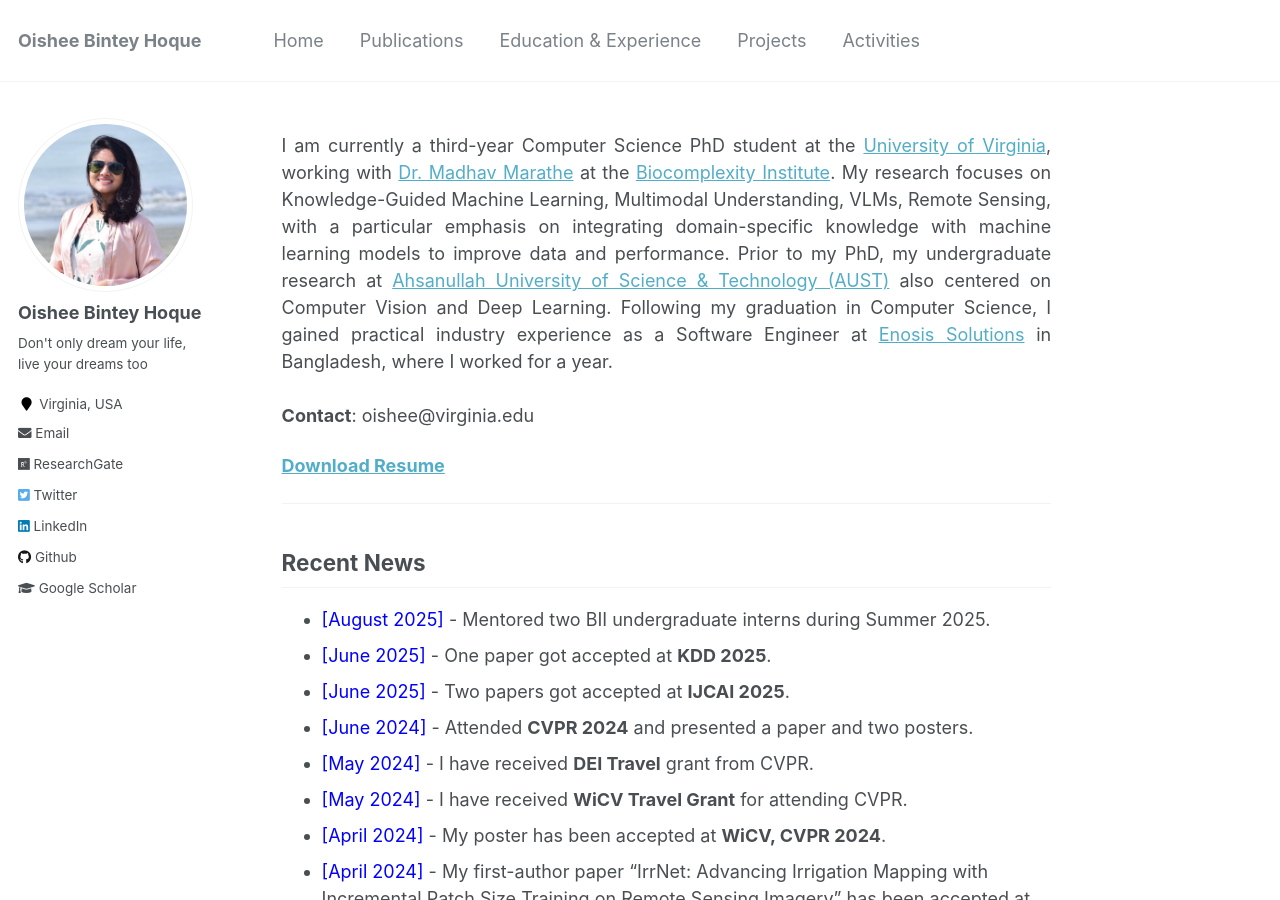
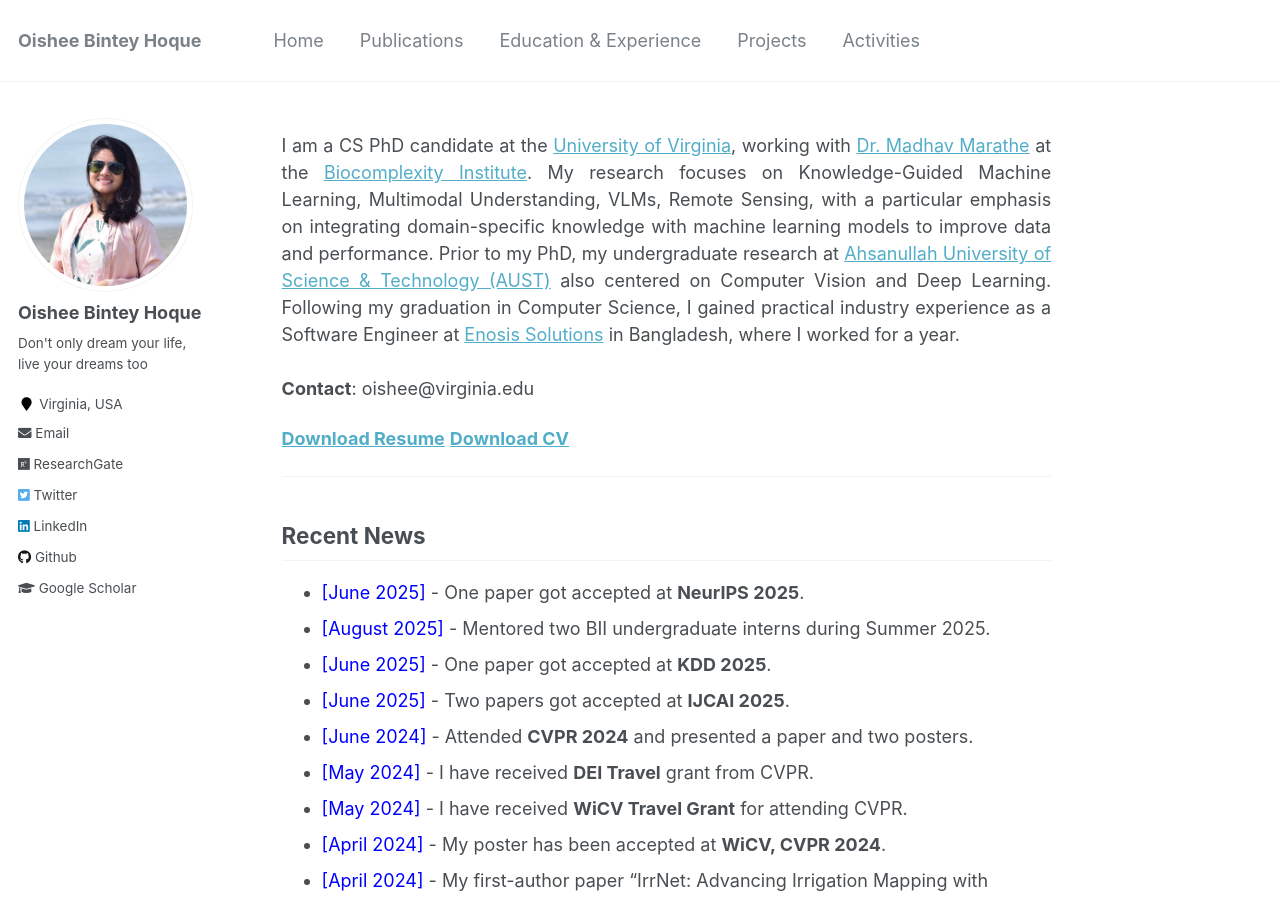
Before and after one commit to oishee-hoque/oishee-hoque.github.io, a Jekyll site: the page built from _pages/about.md, in a window 1280 px wide and 900 px high. Built offline with Jekyll 4.4.1, drawn with Linux system fonts in a browser that asks for light colours.

Commit message:
cv update

```diff
--- a/_pages/about.md
+++ b/_pages/about.md
@@ -9,7 +9,7 @@
 ---
 
 <div style="text-align: justify">
-I am currently a third-year Computer Science PhD student at the  <a href="https://engineering.virginia.edu/departments/computer-science">University of Virginia</a>, working with <a href="https://engineering.virginia.edu/faculty/madhav-marathe">Dr. Madhav Marathe</a> at the <a href="https://biocomplexity.virginia.edu/">Biocomplexity Institute</a>. My research focuses on Knowledge-Guided Machine Learning, Multimodal Understanding, VLMs, Remote Sensing, with a particular emphasis on integrating domain-specific knowledge with machine learning models to improve data and performance.
+I am a CS PhD candidate at the  <a href="https://engineering.virginia.edu/departments/computer-science">University of Virginia</a>, working with <a href="https://engineering.virginia.edu/faculty/madhav-marathe">Dr. Madhav Marathe</a> at the <a href="https://biocomplexity.virginia.edu/">Biocomplexity Institute</a>. My research focuses on Knowledge-Guided Machine Learning, Multimodal Understanding, VLMs, Remote Sensing, with a particular emphasis on integrating domain-specific knowledge with machine learning models to improve data and performance.
 
 Prior to my PhD, my undergraduate research at <a href="http://aust.edu/">Ahsanullah University of Science & Technology (AUST)</a> also centered on Computer Vision and Deep Learning. Following my graduation in Computer Science, I gained practical industry experience as a Software Engineer at <a href="https://www.enosisbd.com/">Enosis Solutions</a> in Bangladesh, where I worked for a year.
 
@@ -17,7 +17,8 @@
 <br>
 **Contact**: oishee@virginia.edu
 
-[**Download Resume**](https://oishee-hoque.github.io/files/Hoque_2025_CV_v2.pdf)
+[**Download Resume**](https://oishee-hoque.github.io/files/Oishee_CV_2024.pdf)
+[**Download CV**](https://oishee-hoque.github.io/files/Hoque_CV_2025.pdf)
 
 <!-- <a href="https://oishee-hoque.github.io/publications/"> <img src="https://oishee-hoque.github.io/images/pubs.png" alt="Publication Venues"
 	title="Publication Venues" width="600" height="200"> </a> -->
@@ -25,6 +26,7 @@
 ---
 
 ## Recent News
+- <span style="color:Blue"> [June 2025] </span> - One paper got accepted at **NeurIPS 2025**.
 - <span style="color:Blue"> [August 2025] </span> - Mentored two BII undergraduate interns during Summer 2025.
 - <span style="color:Blue"> [June 2025] </span> - One paper got accepted at **KDD 2025**.
 - <span style="color:Blue"> [June 2025] </span> - Two papers got accepted at **IJCAI 2025**.
```
Also changed, not shown: 2 other files.
